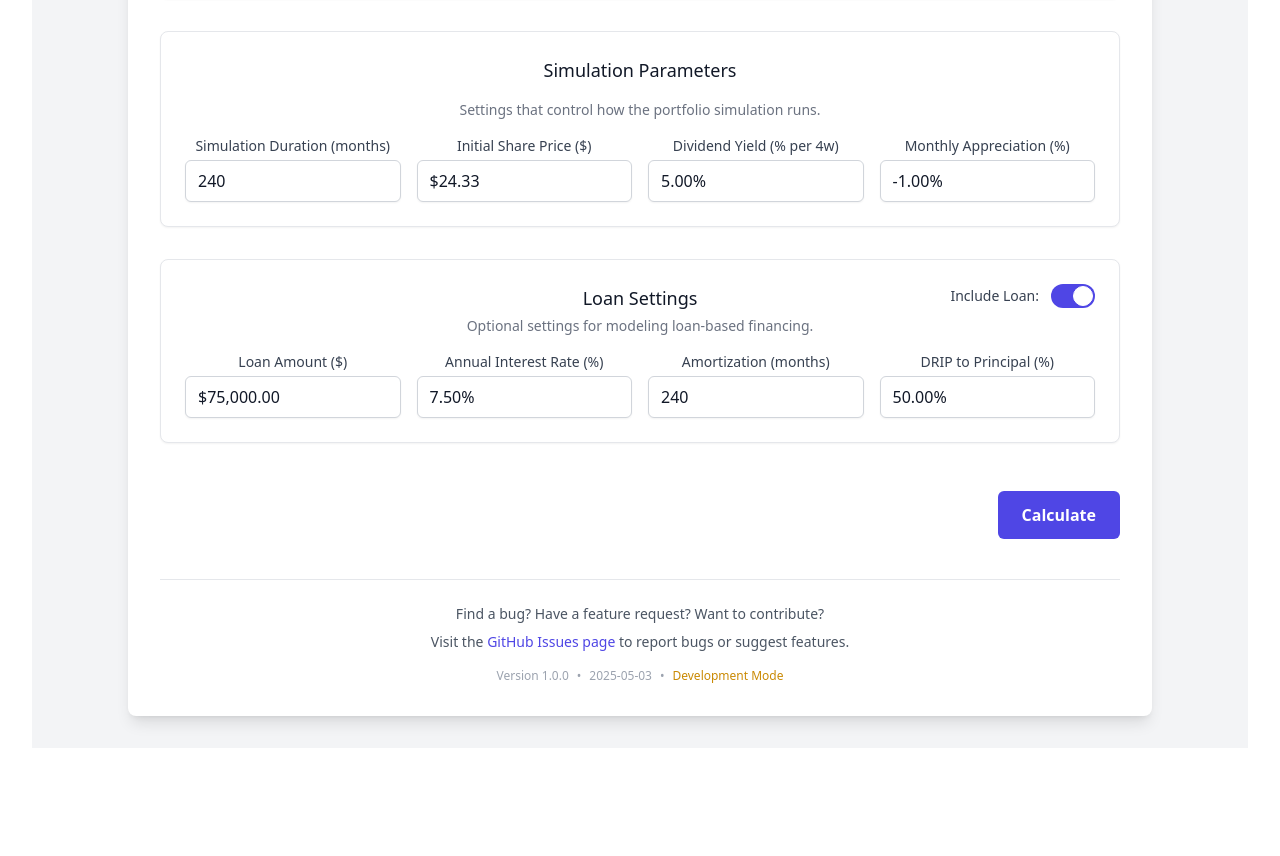
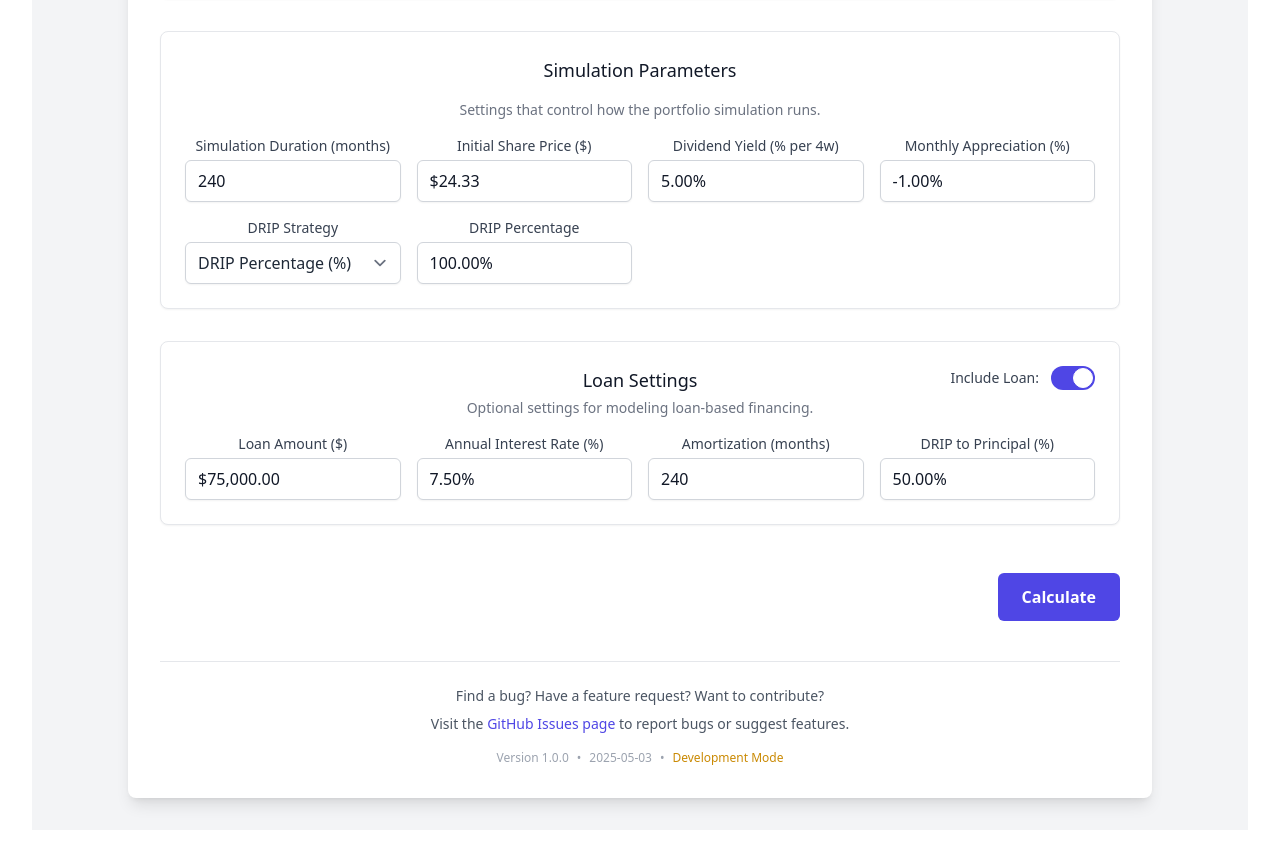
Before and after one commit to davidpeden3/portfolio-sim, a React (Vite) app: page / in a window 1280 px wide. Shown: the part 1061-1917 px from the top of the page. Before the commit the page ends 1841 px from the top, so only its background shows below. Built offline with nearby package versions, Linux system fonts and the light colour scheme.

Commit message:
add drip strategy

```diff
--- a/src/calculator/PortfolioCalculator.ts
+++ b/src/calculator/PortfolioCalculator.ts
@@ -104,6 +104,11 @@ export function calculatePortfolio(assumptions: Assumptions): { summary: Calcula
         taxFilingType = 'single', // Default to single filing status for backward compatibility
         taxFixedAmount = 0,
         taxFixedPercent = 0,
+
+        // DRIP Settings
+        dripStrategy = 'percentage', // Default to percentage for backward compatibility
+        dripPercentage = 100, // Default to reinvest 100% for backward compatibility
+        dripFixedAmount = 0,
 
         // Simulation Parameters
         simulationMonths,
@@ -280,7 +285,24 @@ export function calculatePortfolio(assumptions: Assumptions): { summary: Calcula
             ? Math.min(surplusForDrip * (surplusForDripToPrincipalPercent / 100), prev.loanPrincipal)
             : 0;
 
-        const actualDrip = surplusForDrip - additionalPrincipal;
+        // Calculate actualDrip based on dripStrategy
+        let actualDrip = 0;
+
+        if (dripStrategy === 'none') {
+            // No DRIP - all surplus after principal payment goes as income, not reinvested
+            actualDrip = 0;
+        } else if (dripStrategy === 'percentage') {
+            // Percentage-based DRIP - reinvest a percentage of the surplus after principal payment
+            const availableForDrip = surplusForDrip - additionalPrincipal;
+            actualDrip = availableForDrip * (dripPercentage / 100);
+        } else if (dripStrategy === 'fixedAmount') {
+            // Fixed amount DRIP - reinvest a fixed dollar amount if available
+            const availableForDrip = surplusForDrip - additionalPrincipal;
+            actualDrip = Math.min(dripFixedAmount, availableForDrip);
+        } else {
+            // Default to historical behavior
+            actualDrip = surplusForDrip - additionalPrincipal;
+        }
 
         const newSharesFromDrip = (actualDrip > 0 && updatedSharePrice > 0) ? actualDrip / updatedSharePrice : 0;
         const totalShares = prev.totalShares + newSharesFromDrip;
--- a/src/components/AssumptionsForm.tsx
+++ b/src/components/AssumptionsForm.tsx
@@ -13,10 +13,13 @@ import TaxBracketTable from './TaxBracketTable';
 import { EarlyCareerIcon, MidCareerIcon, RetirementIcon, CustomIcon } from "./ProfileIcons";
 export { EarlyCareerIcon, MidCareerIcon, RetirementIcon, CustomIcon };
 
-// Tax withholding strategy and method types
-export type TaxWithholdingStrategy = 'none' | 'monthly' | 'quarterly';
-export type TaxWithholdingMethod = 'taxBracket' | 'fixedAmount' | 'fixedPercent';
-export type FilingType = 'single' | 'married' | 'headOfHousehold';
+// Import types from models
+import {
+  TaxWithholdingStrategy,
+  TaxWithholdingMethod,
+  FilingType,
+  DripStrategy
+} from '../models/Assumptions';
 
 // Form data type for PortfolioSimulator
 export interface PortfolioFormData {
@@ -33,6 +36,11 @@ export interface PortfolioFormData {
     taxFilingType: FilingType;
     taxFixedAmount: number | string;
     taxFixedPercent: number | string;
+
+    // DRIP Settings
+    dripStrategy: DripStrategy;
+    dripPercentage: number | string;
+    dripFixedAmount: number | string;
 
     // Simulation Parameters
     simulationMonths: number | string;
@@ -74,6 +82,27 @@ const AssumptionsForm = ({ formData, onChange, onSubmit, selectedProfile, hasCus
                 ...formData,
                 [name]: checked,
             });
+        } else if (name === "dripStrategy") {
+            if (value === "percentage") {
+                // Set default percentage to 100% when selecting percentage strategy
+                onChange({
+                    ...formData,
+                    [name]: value,
+                    dripPercentage: formData.dripPercentage || 100,
+                });
+            } else if (value === "") {
+                // If no value is selected, default to percentage
+                onChange({
+                    ...formData,
+                    [name]: "percentage",
+                    dripPercentage: formData.dripPercentage || 100,
+                });
+            } else {
+                onChange({
+                    ...formData,
+                    [name]: value,
+                });
+            }
         } else {
             // Handle input changes - specialized components handle formatting
             onChange({
@@ -240,6 +269,42 @@ const AssumptionsForm = ({ formData, onChange, onSubmit, selectedProfile, hasCus
                         onChange={handleChange}
                         label="Monthly Appreciation (%)"
                     />
+
+                    <div>
+                        <SelectInput
+                            name="dripStrategy"
+                            value={formData.dripStrategy || 'percentage'}
+                            onChange={handleChange}
+                            label="DRIP Strategy"
+                            options={[
+                                { value: 'none', label: 'No DRIP' },
+                                { value: 'percentage', label: 'DRIP Percentage (%)' },
+                                { value: 'fixedAmount', label: 'DRIP Fixed Amount ($)' }
+                            ]}
+                        />
+                    </div>
+
+                    {(formData.dripStrategy === 'percentage' || !formData.dripStrategy) && (
+                        <div>
+                            <PercentInput
+                                name="dripPercentage"
+                                value={formData.dripPercentage || 100}
+                                onChange={handleChange}
+                                label="DRIP Percentage"
+                            />
+                        </div>
+                    )}
+
+                    {formData.dripStrategy === 'fixedAmount' && (
+                        <div>
+                            <DollarInput
+                                name="dripFixedAmount"
+                                value={formData.dripFixedAmount}
+                                onChange={handleChange}
+                                label="DRIP Fixed Amount"
+                            />
+                        </div>
+                    )}
                 </div>
             </div>
 
--- a/src/components/PortfolioSimulator.tsx
+++ b/src/components/PortfolioSimulator.tsx
@@ -53,7 +53,10 @@ export function PortfolioSimulator() {
           taxWithholdingMethod: DEFAULT_FORM_DATA.taxWithholdingMethod || 'taxBracket',
           taxFilingType: DEFAULT_FORM_DATA.taxFilingType || 'single',
           taxFixedAmount: DEFAULT_FORM_DATA.taxFixedAmount || 0,
-          taxFixedPercent: DEFAULT_FORM_DATA.taxFixedPercent || 0
+          taxFixedPercent: DEFAULT_FORM_DATA.taxFixedPercent || 0,
+          dripStrategy: DEFAULT_FORM_DATA.dripStrategy || 'percentage',
+          dripPercentage: DEFAULT_FORM_DATA.dripPercentage || 100,
+          dripFixedAmount: DEFAULT_FORM_DATA.dripFixedAmount || 0
         };
 
         return {
@@ -76,7 +79,10 @@ export function PortfolioSimulator() {
           taxWithholdingMethod: customData.taxWithholdingMethod || 'taxBracket',
           taxFilingType: customData.taxFilingType || 'single',
           taxFixedAmount: customData.taxFixedAmount || 0,
-          taxFixedPercent: customData.taxFixedPercent || 0
+          taxFixedPercent: customData.taxFixedPercent || 0,
+          dripStrategy: customData.dripStrategy || 'percentage',
+          dripPercentage: customData.dripPercentage || 100,
+          dripFixedAmount: customData.dripFixedAmount || 0
         };
 
         return {
@@ -99,7 +105,10 @@ export function PortfolioSimulator() {
           taxWithholdingMethod: profileData.taxWithholdingMethod || 'taxBracket',
           taxFilingType: profileData.taxFilingType || 'single',
           taxFixedAmount: profileData.taxFixedAmount || 0,
-          taxFixedPercent: profileData.taxFixedPercent || 0
+          taxFixedPercent: profileData.taxFixedPercent || 0,
+          dripStrategy: profileData.dripStrategy || 'percentage',
+          dripPercentage: profileData.dripPercentage || 100,
+          dripFixedAmount: profileData.dripFixedAmount || 0
         };
 
         return {
@@ -121,7 +130,10 @@ export function PortfolioSimulator() {
           taxWithholdingMethod: 'taxBracket',
           taxFilingType: 'single',
           taxFixedAmount: 0,
-          taxFixedPercent: 0
+          taxFixedPercent: 0,
+          dripStrategy: 'percentage',
+          dripPercentage: 100,
+          dripFixedAmount: 0
         },
         customData: customProfile.data,
         hasCustomProfile: false
@@ -137,7 +149,10 @@ export function PortfolioSimulator() {
           taxWithholdingMethod: 'taxBracket',
           taxFilingType: 'single',
           taxFixedAmount: 0,
-          taxFixedPercent: 0
+          taxFixedPercent: 0,
+          dripStrategy: 'percentage',
+          dripPercentage: 100,
+          dripFixedAmount: 0
         },
         customData: customProfile.data,
         hasCustomProfile: false
@@ -282,6 +297,11 @@ export function PortfolioSimulator() {
       taxFixedAmount: toNumber(formData.taxFixedAmount),
       taxFixedPercent: toNumber(formData.taxFixedPercent),
 
+      // DRIP strategy settings
+      dripStrategy: formData.dripStrategy,
+      dripPercentage: toNumber(formData.dripPercentage),
+      dripFixedAmount: toNumber(formData.dripFixedAmount),
+
       // Simulation Parameters
       simulationMonths: toInteger(formData.simulationMonths),
       initialSharePrice: toNumber(formData.initialSharePrice),
--- a/src/components/TaxBracketCell.tsx
+++ b/src/components/TaxBracketCell.tsx
@@ -1,5 +1,5 @@
 import React from 'react';
-import { FilingType } from './AssumptionsForm';
+import { FilingType } from '../models/Assumptions';
 
 interface TaxBracketCellProps {
   rangeText: string;
--- a/src/components/TaxBracketRow.tsx
+++ b/src/components/TaxBracketRow.tsx
@@ -1,5 +1,5 @@
 import React from 'react';
-import { FilingType } from './AssumptionsForm';
+import { FilingType } from '../models/Assumptions';
 import TaxBracketCell from './TaxBracketCell';
 
 interface TaxBracketRowProps {
--- a/src/components/TaxBracketTable.tsx
+++ b/src/components/TaxBracketTable.tsx
@@ -1,5 +1,5 @@
 import React from 'react';
-import { FilingType } from './AssumptionsForm';
+import { FilingType } from '../models/Assumptions';
 import TaxBracketRow from './TaxBracketRow';
 
 interface TaxBracketTableProps {
--- a/src/components/profiles/CustomProfile.tsx
+++ b/src/components/profiles/CustomProfile.tsx
@@ -22,6 +22,9 @@ export const customProfile: InvestorProfileData = {
     taxFilingType: 'single',
     taxFixedAmount: 0,
     taxFixedPercent: 0,
+    dripStrategy: 'percentage',
+    dripPercentage: 100,
+    dripFixedAmount: 0,
     simulationMonths: 0,
     initialSharePrice: CURRENT_SHARE_PRICE,
     dividendYield4w: DEFAULT_DIVIDEND_YIELD,
--- a/src/components/profiles/EarlyCareerProfile.tsx
+++ b/src/components/profiles/EarlyCareerProfile.tsx
@@ -20,6 +20,9 @@ export const earlyCareerProfile: InvestorProfileData = {
     taxFilingType: 'single',
     taxFixedAmount: 0,
     taxFixedPercent: 0,
+    dripStrategy: 'percentage',
+    dripPercentage: 100,
+    dripFixedAmount: 0,
 
     // Simulation Parameters
     simulationMonths: 300, // 25 years
--- a/src/components/profiles/MidCareerProfile.tsx
+++ b/src/components/profiles/MidCareerProfile.tsx
@@ -20,6 +20,9 @@ export const midCareerProfile: InvestorProfileData = {
     taxFilingType: 'married',
     taxFixedAmount: 0,
     taxFixedPercent: 0,
+    dripStrategy: 'percentage',
+    dripPercentage: 100,
+    dripFixedAmount: 0,
 
     // Simulation Parameters
     simulationMonths: 240, // 20 years
--- a/src/components/profiles/RetirementProfile.tsx
+++ b/src/components/profiles/RetirementProfile.tsx
@@ -20,6 +20,9 @@ export const retirementProfile: InvestorProfileData = {
     taxFilingType: 'married',
     taxFixedAmount: 0,
     taxFixedPercent: 0,
+    dripStrategy: 'percentage',
+    dripPercentage: 100,
+    dripFixedAmount: 0,
 
     // Simulation Parameters
     simulationMonths: 120, // 10 years
```
Also changed, not shown: src/models/Assumptions.ts (+8 -0 lines).
